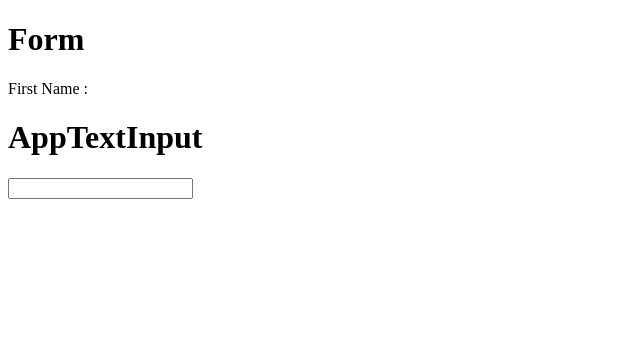
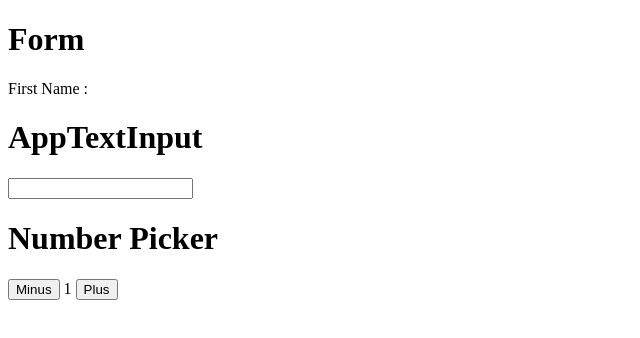
Before and after one commit to amirpeace1080/vueJsTime, a Nuxt app: page /form in a window 1280 px wide. Shown: the top 338 px of the page, without its empty margins (0-640 px from the left). Built offline with nearby package versions, Linux system fonts and the light colour scheme.

Commit message:
custom number picker

```diff
--- /dev/null
+++ b/components/ui/AppNumberPicker.vue
@@ -0,0 +1,48 @@
+<template>
+  <div>
+      <h1>Number Picker</h1>
+
+      <button @click="minus">Minus</button>
+      {{ value }}
+      <button @click="plus">Plus</button>
+  </div>
+</template>
+
+<script>
+export default {
+    model:{
+        prop: 'value',
+        event: 'change'
+    },
+    props:{
+        value:{
+            type: Number,
+            required: true,
+        },
+        minValue:{
+            type: Number,
+            default: 0,
+        },
+        plusValue:{
+            type: Number,
+            default: 10
+        }
+    },
+    methods: {
+        plus(){
+            if(this.value+1 <= this.plusValue){
+                this.$emit("change", this.value+1)
+            }
+        },
+        minus(){
+            if(this.value-1 >= this.minValue){
+                this.$emit("change", this.value-1)
+            }
+        }
+    },
+}
+</script>
+
+<style>
+
+</style>
--- a/pages/form/index.vue
+++ b/pages/form/index.vue
@@ -3,19 +3,23 @@
     <h1>Form</h1>
     <label>First Name : </label>
     <AppTextInput v-model="firstName" />
+    <AppNumberPicker :minValue="4" v-model="count" />
   </div>
 </template>
 
 <script>
 import AppTextInput from '@/components/ui/AppTextInput.vue'
+import AppNumberPicker from '@/components/ui/AppNumberPicker.vue'
 
 export default {
     components:{
         AppTextInput,
+        AppNumberPicker,
     },
     data() {
         return {
             firstName: '',
+            count: 1,
         }
     },
     watch:{
```
